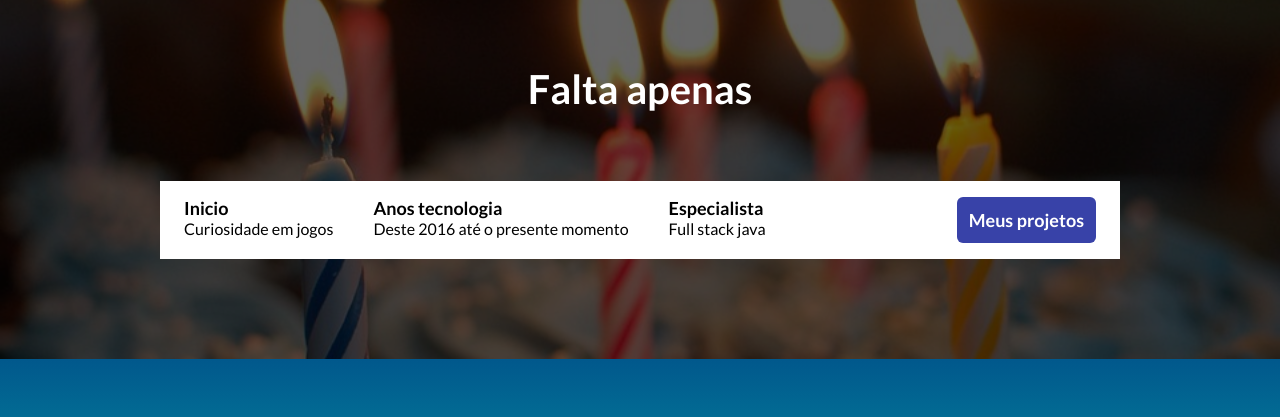
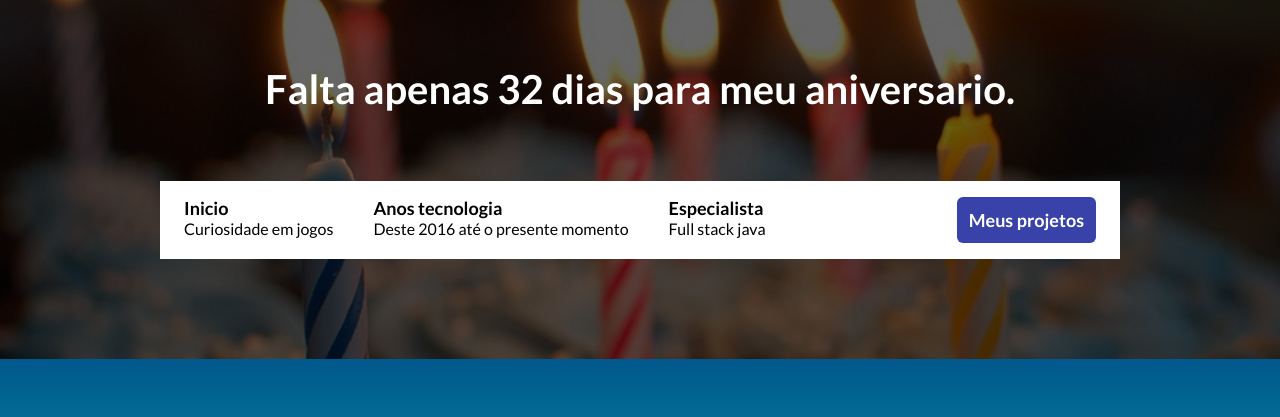
Before and after one commit to DeVector/pratique-parcel, a website built with Parcel: page src/index.html in a window 1280 px wide. Shown: the part 167-584 px from the top of the page. Built offline with nearby package versions, Linux system fonts and the light colour scheme.

Commit message:
Create a count to my birthday with js

```diff
--- a/src/index.html
+++ b/src/index.html
@@ -21,7 +21,7 @@
             <img class="header__logo" src="./images/Logo-DV.png" alt="Logo DV">
             <div class="header__content">
                 <p class="header__content__text">
-                    Falta apenas <span id="contador"></span>
+                    <span id="contador"></span>
                 </p>
                 <div class="header-info">
                     <ul class="header-info__infos">
--- a/src/scripts/main.js
+++ b/src/scripts/main.js
@@ -1 +1,23 @@
 AOS.init();
+
+const dateOfBirth = new Date("Apr 6, 2024 23:31:00");
+const timeStampOfBirth = dateOfBirth.getTime();
+
+const toBirth = setInterval(function () {
+
+    const now = new Date();
+    const timeStampNow = now.getTime();
+
+    const toByBirth = timeStampOfBirth - timeStampNow;
+
+    const dayInMs = 1000 * 60 * 60 * 24;
+
+    const daysToEvent = Math.floor(toByBirth / dayInMs);
+
+    document.getElementById('contador').innerHTML = `Falta apenas ${daysToEvent} dias para meu aniversario.`;
+
+    if( toByBirth < 0 ){
+        clearInterval(toBirth);
+        document.getElementById('contador').innerHTML = `Apenas proximo ano vai acontecer novamente essa data especial.`;
+    }
+ }, 1000);
```
